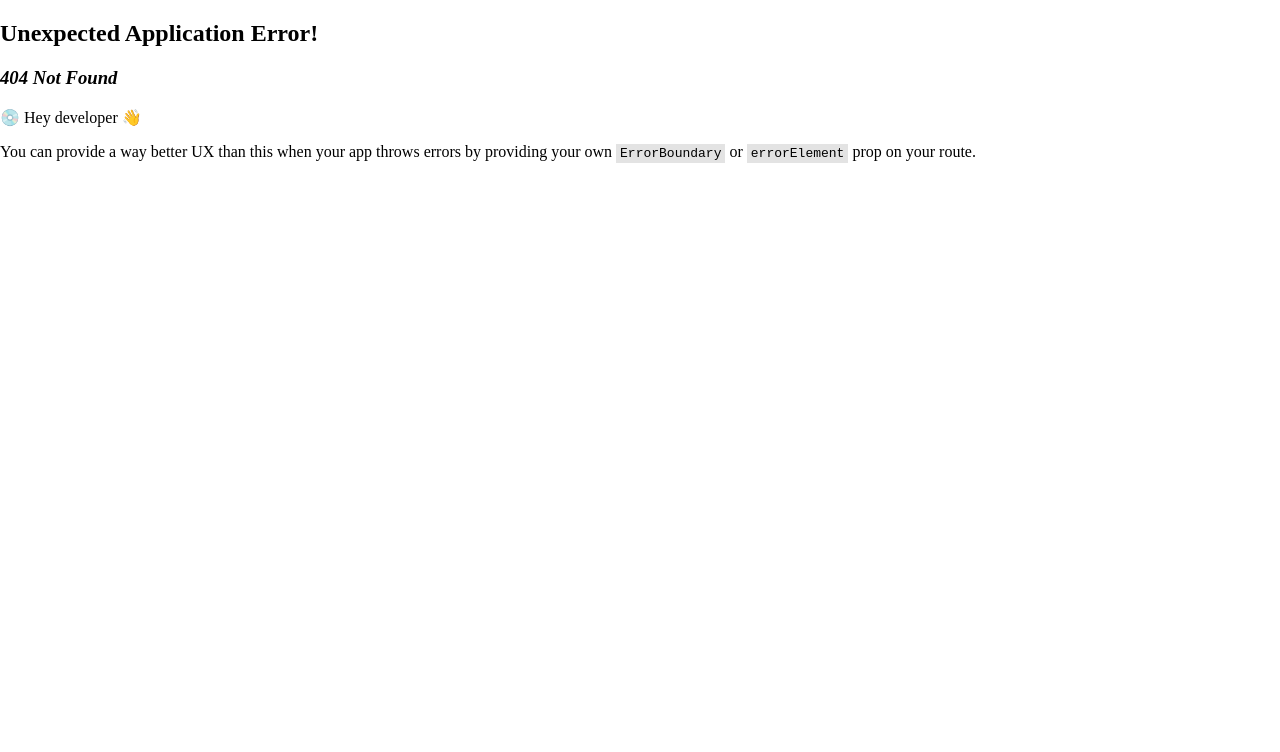
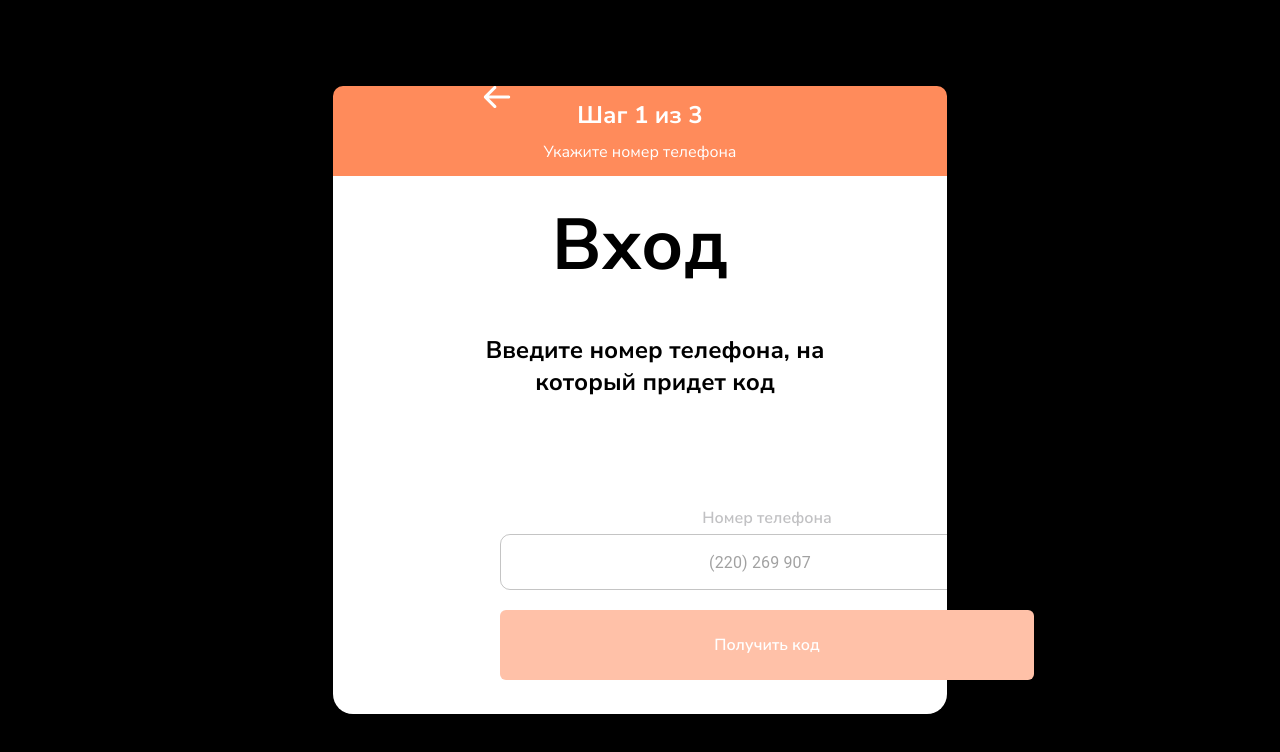
Before and after one commit to Begimai7/neocafe_fixiki, a React (Vite) app: page /barista/signIn in a window 1280 px wide. Before the commit this address had no page. Shown: the top 752 px of the page. Built offline with nearby package versions, Linux system fonts and the light colour scheme.

Commit message:
finished_SignIn_Barista

```diff
--- a/src/components/UI/Input.jsx
+++ b/src/components/UI/Input.jsx
@@ -10,10 +10,13 @@ export default function Input({
     background,
     marginBottom,
     placeholder,
+    textAlign,
 }) {
     return (
         <InputContainer width={width} marginBottom={marginBottom}>
-            <Label width={width}>{label}</Label>
+            <Label width={width} textAlign={textAlign}>
+                {label}
+            </Label>
             <InputStayled
                 width={width}
                 placeholder={placeholder}
@@ -35,19 +38,24 @@ const InputContainer = styled('div')(({ width, marginBottom }) => ({
         borderRadius: '10px',
     },
 }))
-const Label = styled('label')(() => ({
+const Label = styled('label')(({ textAlign }) => ({
     color: '#C1C1C3',
     fontFamily: 'Nunito Sans',
     fontSize: '16px',
     fontStyle: 'normal',
     fontWeight: '600',
     lineHeight: '100%',
+    textAlign,
 }))
-const InputStayled = styled(TextField)(({ background }) => ({
+const InputStayled = styled(TextField)(({ background, padding }) => ({
     borderRadius: '10px',
     backgroundColor: background,
     color: '#0000',
+    // padding,
     '& .MuiOutlinedInput-root.Mui-focused .MuiOutlinedInput-notchedOutline': {
         borderColor: 'transparent',
     },
+    '.css-9ddj71-MuiInputBase-root-MuiOutlinedInput-root': {
+        padding: padding,
+    },
 }))
--- /dev/null
+++ b/src/components/barista/BaristaSignIn.jsx
@@ -0,0 +1,275 @@
+import React, { useState } from 'react'
+import { styled } from '@mui/material'
+import ArrowLeft from '../../assets/img/ArrowLeft.png'
+import Button from '../UI/Button'
+import Input from '../UI/Input'
+const BaristaSignIn = () => {
+    const [signIn, setSignIn] = useState(1)
+
+    const getLoginHandlClick = () => {
+        setSignIn(2)
+    }
+
+    const getCodingHandlClick = () => {
+        setSignIn(3)
+    }
+    return (
+        <StyledContainerBlock>
+            <StyledContainerDiv>
+                <StyledContainerBlockOne>
+                    <StyledIconArrow>
+                        <img
+                            onClick={() =>
+                                setSignIn(signIn > 1 ? signIn - 1 : 1)
+                            }
+                            src={ArrowLeft}
+                            alt=""
+                        />
+                    </StyledIconArrow>
+                    <h2
+                        style={{
+                            color: 'white',
+                            fontFamily: 'Nunito Sans',
+                            margin: '13px 0 0 0 ',
+                        }}
+                    >
+                        Шаг {signIn} из 3
+                    </h2>
+                    <p style={{ fontFamily: 'Nunito Sans' }}>
+                        Укажите номер телефона
+                    </p>
+                </StyledContainerBlockOne>
+                {signIn === 1 && (
+                    <div>
+                        <StyledTextBlock>
+                            <StyledHOneTitle>Вход</StyledHOneTitle>
+                            <StyledPoragraf>
+                                Введите номер телефона, на который придет код
+                            </StyledPoragraf>
+                        </StyledTextBlock>
+                        <StyledBox>
+                            <Input
+                                width={'534px'}
+                                height={'70px'}
+                                label={'Номер телефона'}
+                                placeholder={'(220) 269 907'}
+                                textAlign={'center'}
+                                padding={'0 50px 0 195px'}
+                            />
+                            <Button
+                                onClick={getLoginHandlClick}
+                                width={'534px'}
+                                background={'#FFC1A8'}
+                                height={'70px'}
+                            >
+                                Получить код
+                            </Button>
+                        </StyledBox>
+                    </div>
+                )}
+
+                {signIn === 2 && (
+                    <div>
+                        <StyledShagBoxses>
+                            <div>
+                                <StyledShagHOneTitle>Вход</StyledShagHOneTitle>
+                                <StyledShagPoragraf>
+                                    Код подтверждения был отправлен на номер
+                                </StyledShagPoragraf>
+                                <StyledShagPoragrafTwo>
+                                    +996 (220)269 907
+                                </StyledShagPoragrafTwo>
+                            </div>
+                            <StyledShagBoxBI>
+                                <Input
+                                    width={'534px'}
+                                    height={'70px'}
+                                    label={'Код из СМС'}
+                                    placeholder={' 0  0  0  0'}
+                                    textAlign={'center'}
+                                    padding={'0 0 0 210px'}
+                                />
+                                <Button
+                                    onClick={getCodingHandlClick}
+                                    width={'534px'}
+                                    background={'#FFC1A8'}
+                                    height={'70px'}
+                                >
+                                    Войти
+                                </Button>
+                                <div style={{ position: 'relative' }}>
+                                    <StyledPtext>
+                                        Отправить повторно
+                                    </StyledPtext>
+                                </div>
+                            </StyledShagBoxBI>
+                        </StyledShagBoxses>
+                    </div>
+                )}
+                {signIn === 3 && (
+                    <div>
+                        <StyledShagThreeBox>
+                            <Input
+                                label={'Имя'}
+                                width={'534px'}
+                                height={'70px'}
+                                textAlign={'center'}
+                                placeholder={'Как вас зовут?'}
+                                padding={'0 0 0 190px'}
+                                background={'#EDEDED'}
+                            />
+                            <Input
+                                label={'Фамилия'}
+                                width={'534px'}
+                                height={'70px'}
+                                textAlign={'center'}
+                                placeholder={'Ваша фамилия?'}
+                                background={'#EDEDED'}
+                                padding={'0 0 0 190px'}
+                            />
+                            <Input
+                                label={'Дата рождения'}
+                                width={'534px'}
+                                height={'70px'}
+                                textAlign={'center'}
+                                placeholder={'10.24.2004'}
+                                background={'#EDEDED'}
+                                padding={'0 0 0 190px'}
+                            />
+
+                            <Button
+                                width={'534px'}
+                                height={'70px'}
+                                background={'#FFC1A8'}
+                            >
+                                Войти
+                            </Button>
+                        </StyledShagThreeBox>
+                    </div>
+                )}
+            </StyledContainerDiv>
+        </StyledContainerBlock>
+    )
+}
+
+export default BaristaSignIn
+const StyledContainerDiv = styled('div')(() => ({
+    width: '614px',
+    height: '628px',
+    borderRadius: '20px',
+    background: 'white',
+}))
+const StyledContainerBlock = styled('div')({
+    background: 'black',
+    height: '100vh',
+    display: 'flex',
+    alignItems: 'center',
+    justifyContent: 'center',
+    position: 'relative',
+})
+const StyledContainerBlockOne = styled('div')({
+    background: '#FF8B5B',
+    width: '614px',
+    height: '90px',
+    alignItems: 'center',
+    flexDirection: 'column',
+    gap: '-10px',
+    display: 'flex',
+    borderTopLeftRadius: '10px',
+    borderTopRightRadius: '10px',
+    p: {
+        color: 'white',
+        fontFamily: 'Nunito Sans',
+        fontWeigt: 700,
+        margin: '10px 0',
+    },
+})
+const StyledTextBlock = styled('div')(() => ({
+    display: 'flex',
+    flexDirection: 'column',
+    alignItems: 'center',
+    gap: '20px',
+}))
+const StyledBox = styled('div')(() => ({
+    position: 'absolute  ',
+    display: 'flex',
+    flexDirection: 'column',
+    gap: '20px',
+    bottom: '120px',
+    left: '500px',
+}))
+const StyledHOneTitle = styled('h1')(() => ({
+    Width: '172px',
+    Height: '98px',
+    fontFamily: 'Nunito Sans',
+    fontSize: '72px',
+    fontWeight: 700,
+    lineHeight: '98px',
+    margin: '20px 0',
+}))
+const StyledPoragraf = styled('p')(() => ({
+    width: '431px',
+    height: '62',
+    textAlign: 'center',
+    fontFamily: 'Nunito Sans',
+    fontSize: '24px',
+    margin: '0 0 0 30px',
+    fontWeight: 700,
+}))
+const StyledShagHOneTitle = styled('h1')(() => ({
+    Width: '172px',
+    Height: '98px',
+    fontFamily: 'Nunito Sans',
+    fontSize: '72px',
+    fontWeight: 700,
+    margin: '20px 0',
+    textAlign: 'center',
+}))
+const StyledShagPoragraf = styled('p')(() => ({
+    width: '650px',
+    height: '62',
+    textAlign: 'center',
+    fontFamily: 'Nunito Sans',
+    fontSize: '24px',
+    fontWeight: 700,
+}))
+const StyledShagBoxses = styled('div')(() => ({
+    display: 'flex',
+    flexDirection: 'column',
+    alignItems: 'center',
+    marginTop: '20px',
+}))
+const StyledShagBoxBI = styled('div')(() => ({
+    position: 'absolute',
+    bottom: '125px',
+    display: 'flex',
+    gap: '20px',
+    flexDirection: 'column',
+}))
+const StyledShagPoragrafTwo = styled('p')(() => ({
+    fontFamily: 'Nunito Sans',
+    position: 'absolute',
+    bottom: '320px',
+    left: '638px',
+    fontSize: '24px',
+    fontWeight: 700,
+}))
+const StyledShagThreeBox = styled('div')(() => ({
+    display: 'flex',
+    flexDirection: 'column',
+    alignItems: 'center',
+    gap: '35px',
+    marginTop: '50px',
+}))
+const StyledIconArrow = styled('div')(() => ({
+    position: 'absolute',
+    left: '480px',
+    top: '80px',
+}))
+const StyledPtext = styled('p')(() => ({
+    position: 'absolute',
+    fontFamily: 'Nunito Sans',
+    fontSize: '20px',
+    fontWeight: 600,
+    left: '160px',
+}))
--- a/src/layout/BaristaLayout.jsx
+++ b/src/layout/BaristaLayout.jsx
@@ -1,5 +1,10 @@
 import React from 'react'
+import BaristaSignIn from '../components/barista/BaristaSignIn'
 
 export const BaristaLayout = () => {
-    return <div>BaristaLayout</div>
+    return (
+        <div>
+            <BaristaSignIn />
+        </div>
+    )
 }
```
Also changed, not shown: src/routes/index.jsx (+7 -1 lines), src/assets/img/ArrowLeft.png (added).
